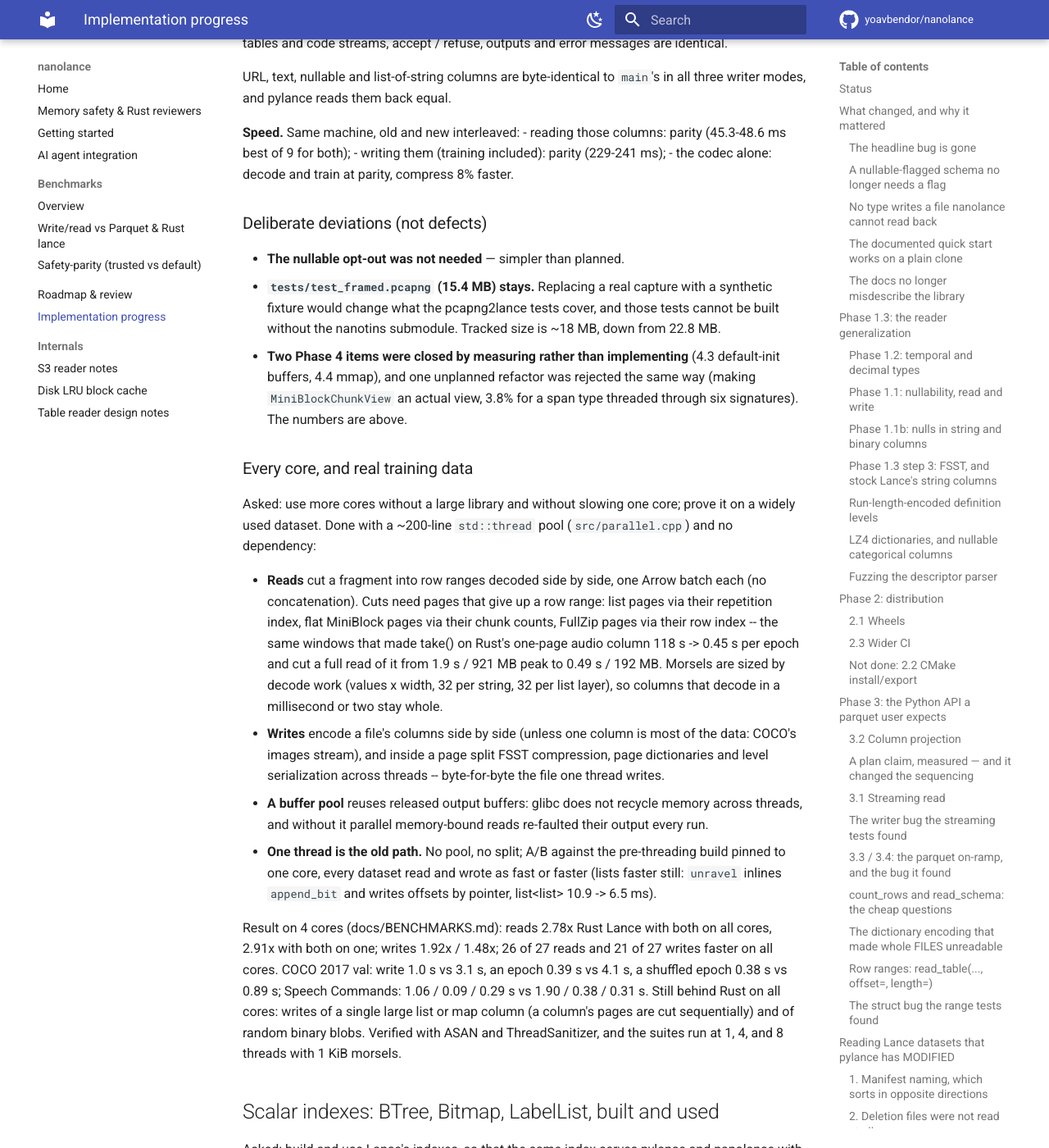
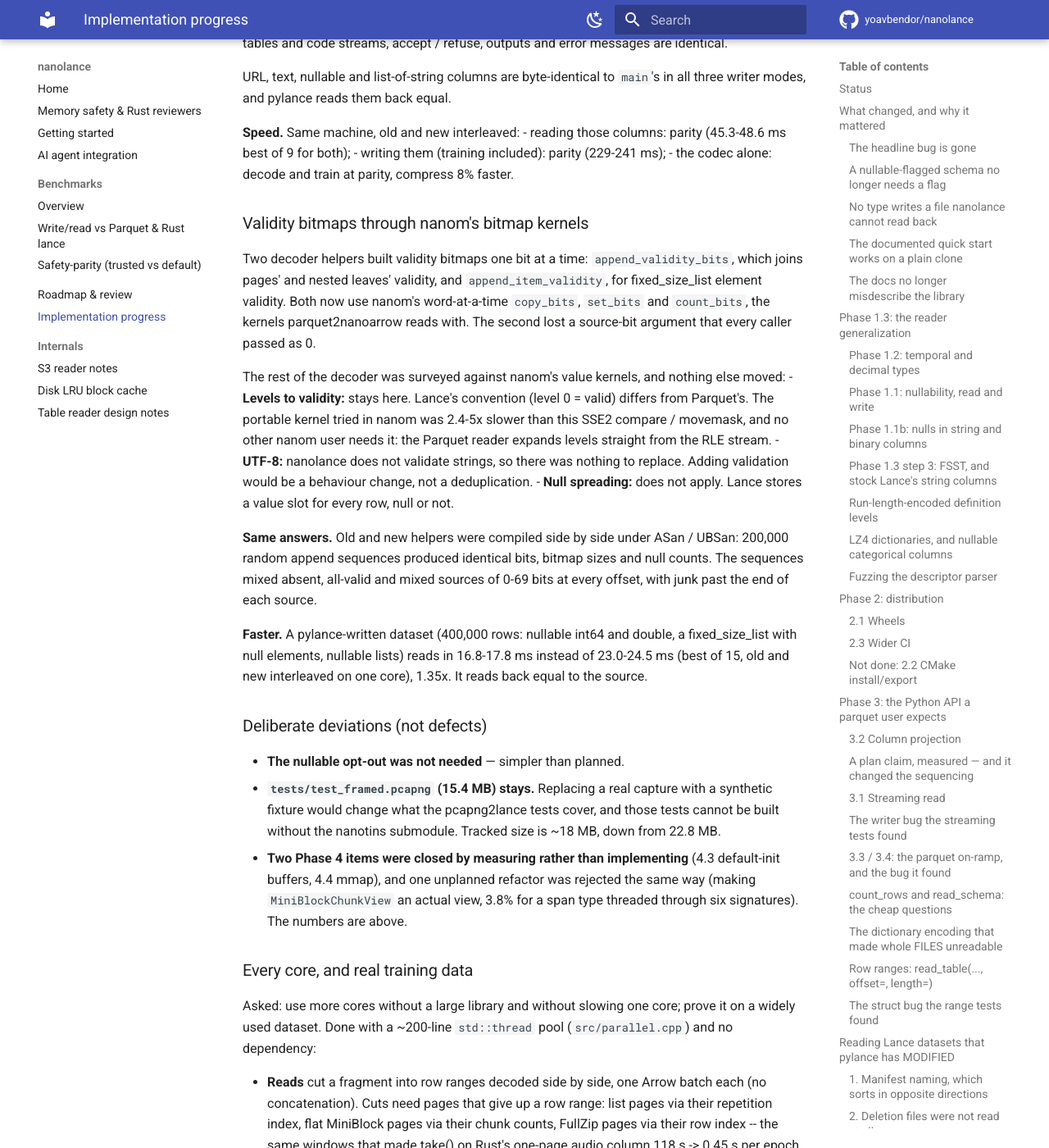
Before and after one commit to yoavbendor/nanolance, an MkDocs documentation site: the page built from docs/PROGRESS.md, in a window 1280 px wide and 1400 px high, scrolled down 68083 px. Shown: the whole window at 82% size. Built offline with MkDocs 1.6.1 and Material for MkDocs 9.7.7, drawn with Linux system fonts in a browser that asks for light colours; comment, search, counter and statistics services are not loaded.

Commit message:
Validity bitmaps through nanom's bitmap kernels
append_validity_bits (joining pages' and nested leaves' validity) and append_item_validity
(fixed_size_list element validity) built bitmaps one bit at a time. They now use nanom's
word-at-a-time copy_bits / set_bits / count_bits, the kernels parquet2nanoarrow reads with.
append_item_validity drops a source-bit argument every caller passed as 0.

The decoder's other kernels were surveyed against nanom's and stay as they are: docs/PROGRESS.md
gives the reasons (Lance's levels-to-validity, UTF-8 that nanolance does not validate, null
spreading that Lance's layout does not need).

Verified:
- Old and new helpers side by side under ASan / UBSan: 200,000 random append sequences give
  identical bits, sizes and null counts.
- 56/56 ctest and 1,808 Python tests pass.
- A pylance-written dataset with nullable scalars, fixed_size_list null elements and nullable
  lists reads back equal to its source.

Speed: that dataset reads 1.35x faster (23.0-24.5 -> 16.8-17.8 ms, best of 15, one core,
interleaved).

Co-Authored-By: Claude Opus 5.5 <noreply@anthropic.com>
Claude-Session: https://claude.ai/code/session_016QKNrGHBBtqzKAhrfsy7Ks

```diff
--- a/docs/PROGRESS.md
+++ b/docs/PROGRESS.md
@@ -2575,6 +2575,29 @@ modes, and pylance reads them back equal.
 - reading those columns: parity (45.3-48.6 ms best of 9 for both);
 - writing them (training included): parity (229-241 ms);
 - the codec alone: decode and train at parity, compress 8% faster.
+
+### Validity bitmaps through nanom's bitmap kernels
+
+Two decoder helpers built validity bitmaps one bit at a time: `append_validity_bits`, which joins
+pages' and nested leaves' validity, and `append_item_validity`, for fixed_size_list element validity.
+Both now use nanom's word-at-a-time `copy_bits`, `set_bits` and `count_bits`, the kernels
+parquet2nanoarrow reads with. The second lost a source-bit argument that every caller passed as 0.
+
+The rest of the decoder was surveyed against nanom's value kernels, and nothing else moved:
+- **Levels to validity:** stays here. Lance's convention (level 0 = valid) differs from Parquet's.
+  The portable kernel tried in nanom was 2.4-5x slower than this SSE2 compare / movemask, and no
+  other nanom user needs it: the Parquet reader expands levels straight from the RLE stream.
+- **UTF-8:** nanolance does not validate strings, so there was nothing to replace. Adding validation
+  would be a behaviour change, not a deduplication.
+- **Null spreading:** does not apply. Lance stores a value slot for every row, null or not.
+
+**Same answers.** Old and new helpers were compiled side by side under ASan / UBSan: 200,000 random
+append sequences produced identical bits, bitmap sizes and null counts. The sequences mixed absent,
+all-valid and mixed sources of 0-69 bits at every offset, with junk past the end of each source.
+
+**Faster.** A pylance-written dataset (400,000 rows: nullable int64 and double, a fixed_size_list
+with null elements, nullable lists) reads in 16.8-17.8 ms instead of 23.0-24.5 ms (best of 15, old
+and new interleaved on one core), 1.35x. It reads back equal to the source.
 
 
 ### Deliberate deviations (not defects)
```
Also changed, not shown: 1 other file.
